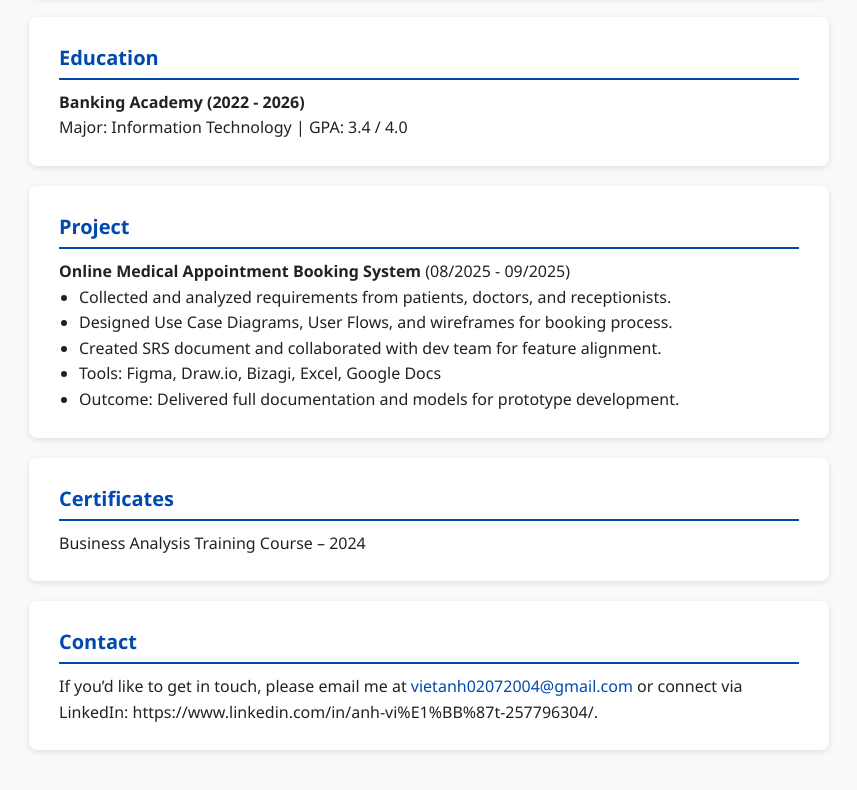
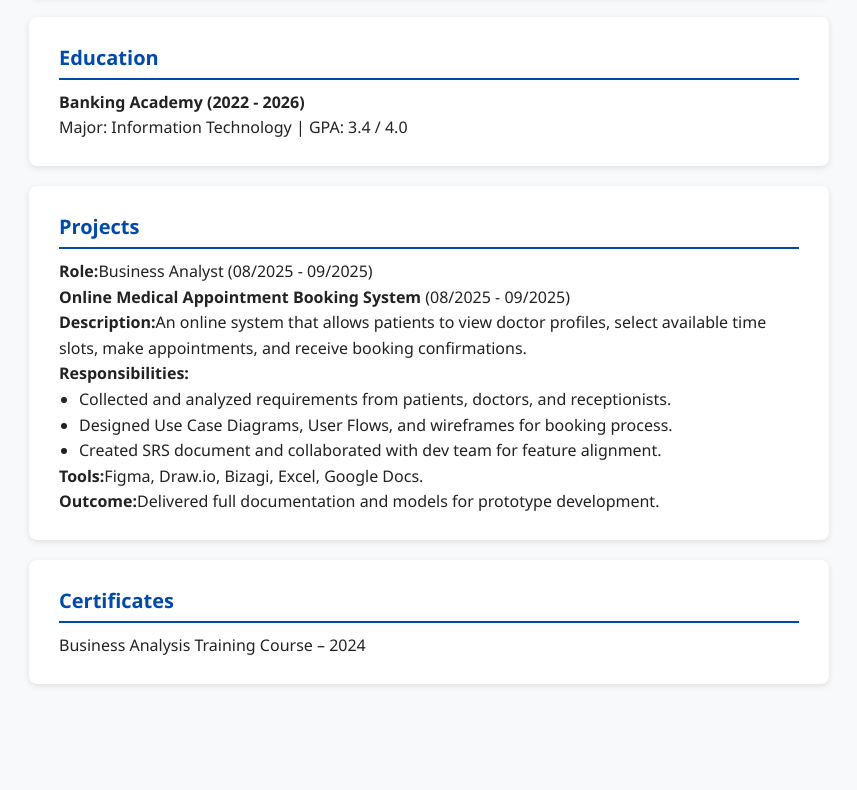
Before and after one commit to okluon2004/portfolio, a plain HTML site: page index.html in a window 1280 px wide. Shown: the part 754-1544 px from the top of the page, without its empty margins (211-1068 px from the left). After the commit the page ends 1478 px from the top, so only its background shows below. Drawn offline with Linux system fonts and the light colour scheme.

Commit message:
Revise project details in index.html
Updated project description and responsibilities in the Projects section.

```diff
--- a/index.html
+++ b/index.html
@@ -90,28 +90,25 @@
   </section>
 
   <section>
-    <h2>Project</h2>
+    <h2>Projects</h2>
+    <p><strong>Role:</strong>Business Analyst (08/2025 - 09/2025)</p>
     <p><strong>Online Medical Appointment Booking System</strong> (08/2025 - 09/2025)</p>
+    <p><strong>Description:</strong>An online system that allows patients to view doctor profiles, select
+available time slots, make appointments, and receive booking confirmations.</p>
+     <p><strong>Responsibilities:</strong></p>
     <ul>
+
       <li>Collected and analyzed requirements from patients, doctors, and receptionists.</li>
       <li>Designed Use Case Diagrams, User Flows, and wireframes for booking process.</li>
       <li>Created SRS document and collaborated with dev team for feature alignment.</li>
-      <li>Tools: Figma, Draw.io, Bizagi, Excel, Google Docs</li>
-      <li>Outcome: Delivered full documentation and models for prototype development.</li>
     </ul>
+    <p><strong>Tools:</strong>Figma, Draw.io, Bizagi, Excel, Google Docs.</p>
+    <p><strong>Outcome:</strong>Delivered full documentation and models for prototype development.</p>
   </section>
 
   <section>
     <h2>Certificates</h2>
     <p>Business Analysis Training Course – 2024</p>
   </section>
-
-  <section>
-    <h2>Contact</h2>
-    <p>If you’d like to get in touch, please email me at
-      <a href="mailto:vietanh02072004@gmail.com">vietanh02072004@gmail.com</a>
-      or connect via LinkedIn: https://www.linkedin.com/in/anh-vi%E1%BB%87t-257796304/.</p>
-  </section>
-
 </body>
 </html>
```
